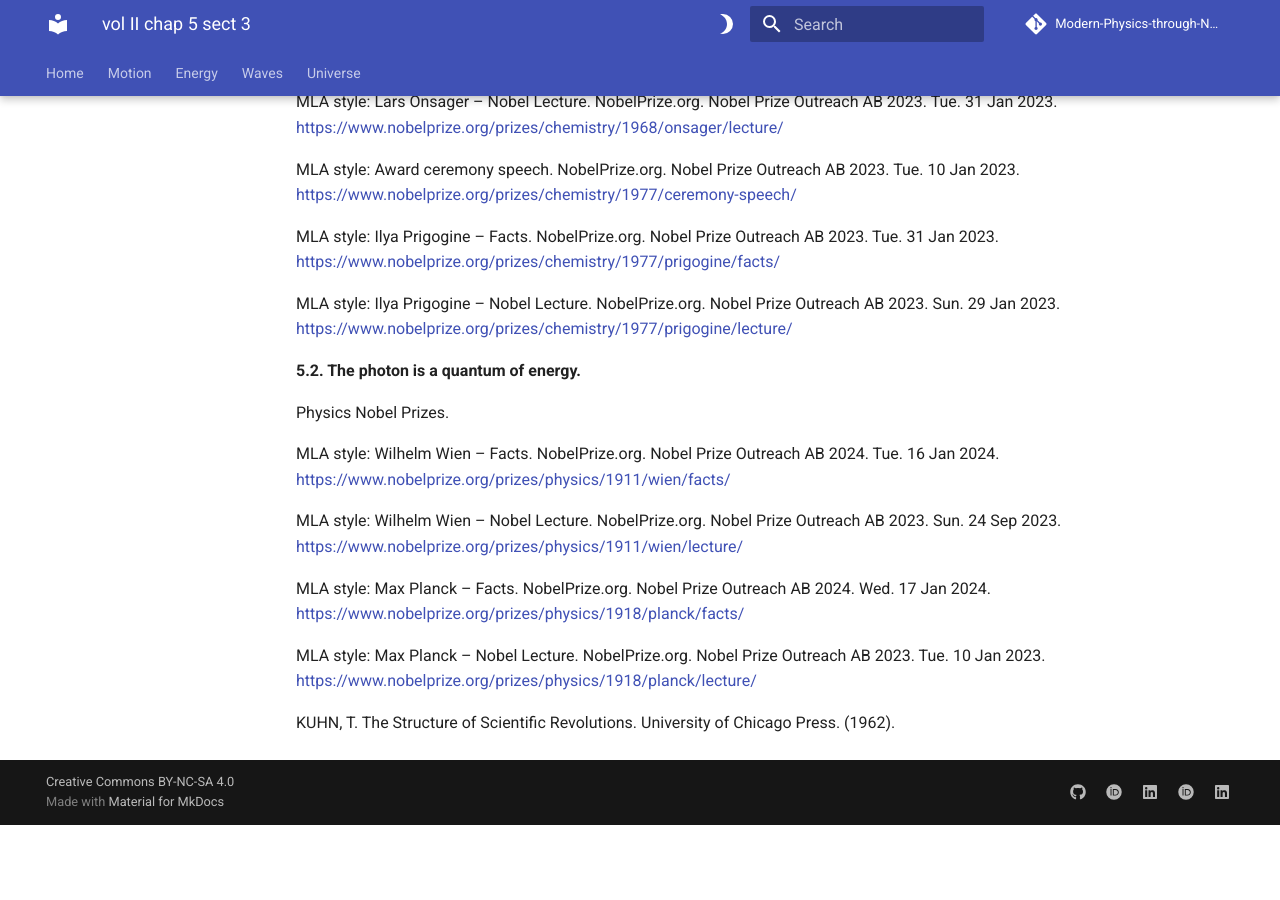
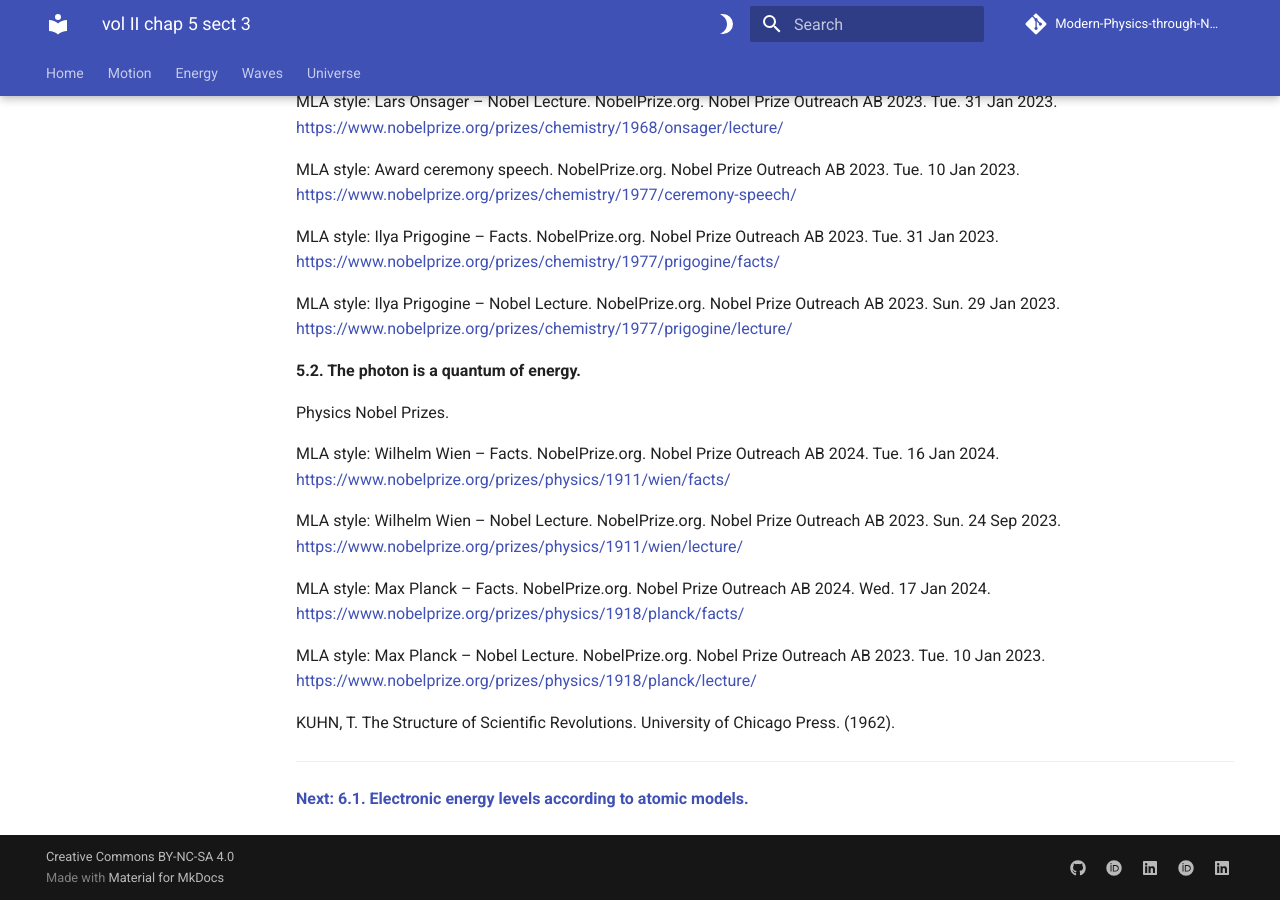
Before and after one commit to modphysnobel/modphysnobel.github.io, an MkDocs documentation site: the page built from docs/vol-II/vol-II-chap-5-sect-3.md, in a window 1280 px wide and 900 px high, scrolled down 14030 px. Built offline with MkDocs 1.6.1 and Material for MkDocs 9.7.7, drawn with Linux system fonts in a browser that asks for light colours; some web fonts are replaced; comment, search, counter and statistics services are not loaded; before the commit the page ends 14855 px from its top, so only the background shows below that.

Commit message:
Update vol-II-chap-5-sect-3.md

```diff
--- a/docs/vol-II/vol-II-chap-5-sect-3.md
+++ b/docs/vol-II/vol-II-chap-5-sect-3.md
@@ -292,3 +292,7 @@
 MLA style: Max Planck – Nobel Lecture. NobelPrize.org. Nobel Prize Outreach AB 2023. Tue. 10 Jan 2023. https://www.nobelprize.org/prizes/physics/1918/planck/lecture/
 
 KUHN, T. The Structure of Scientific Revolutions. University of Chicago Press. (1962).
+
+***
+
+[**Next: 6.1. Electronic energy levels according to atomic models.**](./vol-II-chap-6-sect-1.md)
```
